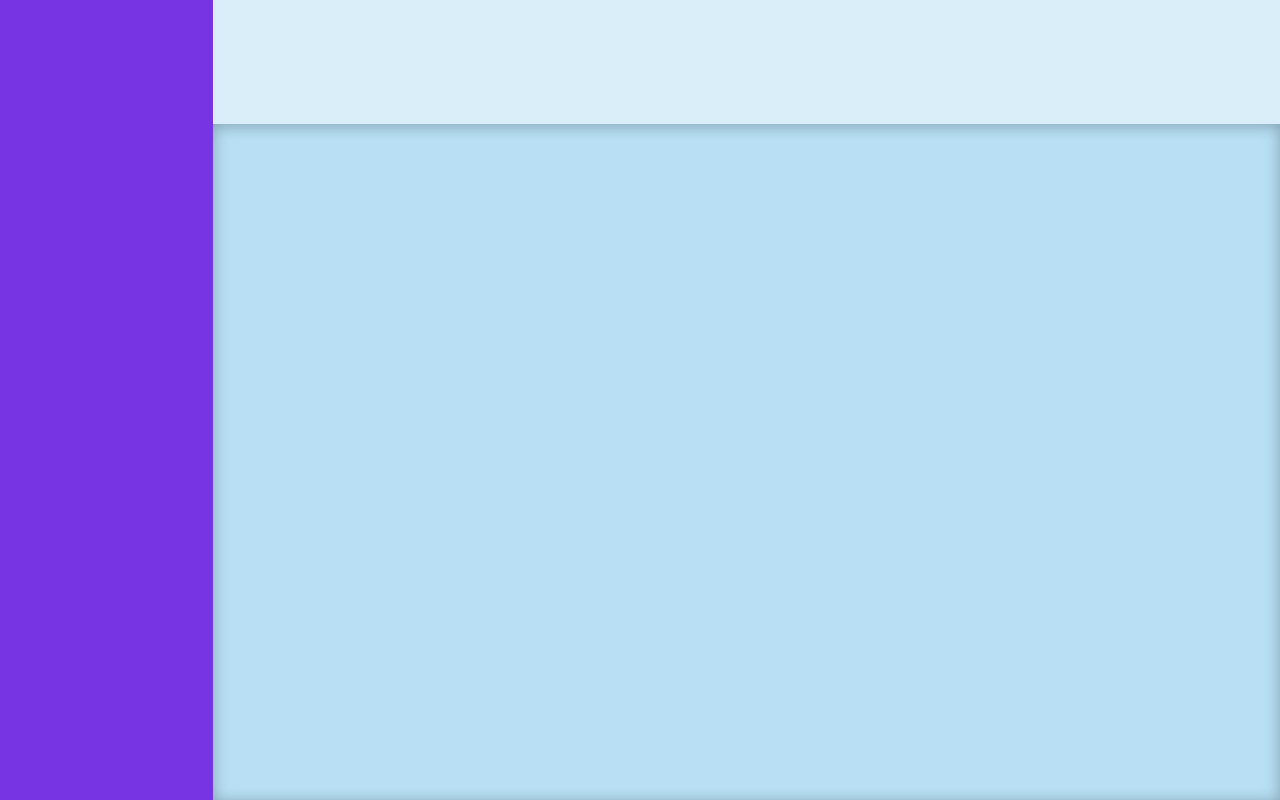
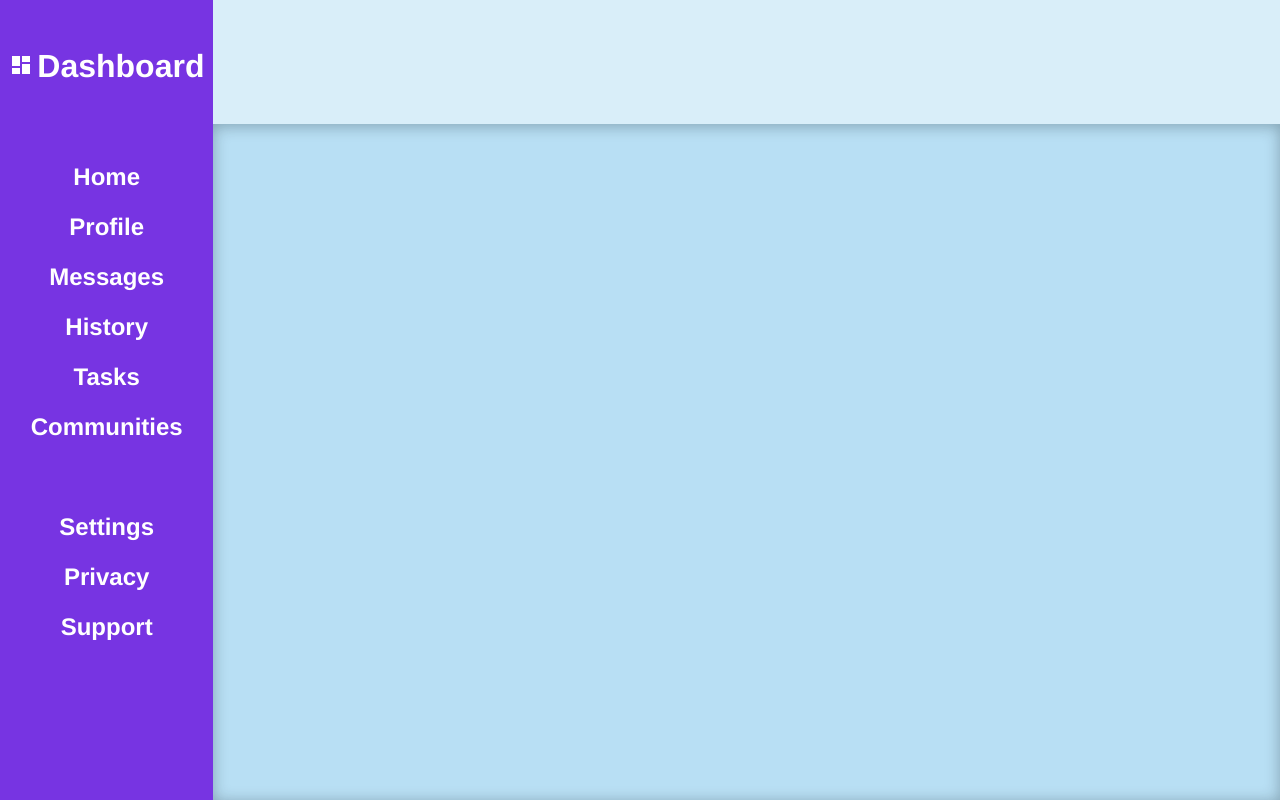
Before and after one commit to SFlrn22/Admin-dashboard, a plain HTML site: page index.html in a window 1280 px wide. Drawn offline with Linux system fonts and the light colour scheme.

Commit message:
Make grid-container for sidebar

```diff
--- a/index.css
+++ b/index.css
@@ -15,6 +15,8 @@ body {
 .sidebar {
     grid-row: 1 / 3;
     background-color: rgba(119, 52, 226, 1);
+    display: grid;
+    grid-template: 0.5fr 2.5fr/ 1fr;
 }
 
 .header {
@@ -29,5 +31,36 @@ body {
 }
 
 #logo {
+    fill: white;
+}
+
+.logo h1 {
+    display: inline;
     color: white;
 }
+
+.logo {
+    text-align: center;
+    align-self: center;
+}
+
+.top-el {
+    padding-top: 30px;
+    display: grid;
+    grid-template-rows: repeat(6, 50px);
+
+}
+
+.el {
+    text-align: center;
+}
+
+.el h2 {
+    color: white;
+}
+
+.bot-el {
+    padding-top: 50px;
+    display: grid;
+    grid-template-rows: repeat(3, 50px);
+}
--- a/index.html
+++ b/index.html
@@ -9,7 +9,43 @@
     </head>
     <body>
         <div class="sidebar">
-
+            <div class="logo">
+                <svg xmlns="http://www.w3.org/2000/svg" width="24" height="24" viewBox="0 0 24 24" id="logo">
+                    <path d="M13,3V9H21V3M13,21H21V11H13M3,21H11V15H3M3,13H11V3H3V13Z"/>
+                </svg>
+                <h1>Dashboard</h1>
+            </div>
+            <div class="top-el">
+                <div class="el">
+                    <h2>Home</h2>
+                </div>
+                <div class="el">
+                    <h2>Profile</h2>
+                </div>
+                <div class="el">
+                    <h2>Messages</h2>
+                </div>
+                <div class="el">
+                    <h2>History</h2>
+                </div>
+                <div class="el">
+                    <h2>Tasks</h2>
+                </div>
+                <div class="el last">
+                    <h2>Communities</h2>
+                </div>
+                <div class="bot-el">
+                    <div class="el">
+                        <h2>Settings</h2>
+                    </div>
+                    <div class="el">
+                        <h2>Privacy</h2>
+                    </div>
+                    <div class="el">
+                        <h2>Support</h2>
+                    </div>
+                </div>
+            </div>
         </div>
         <div class="header">
 
```
